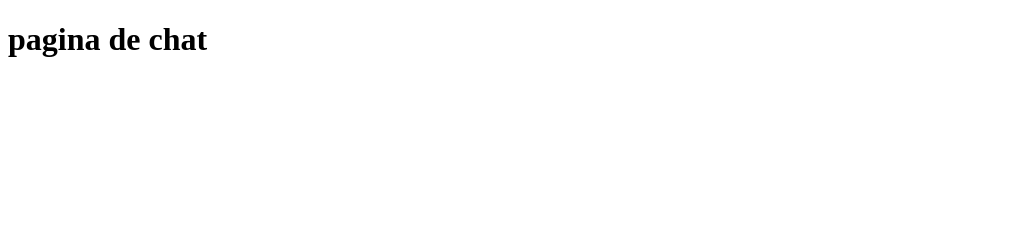
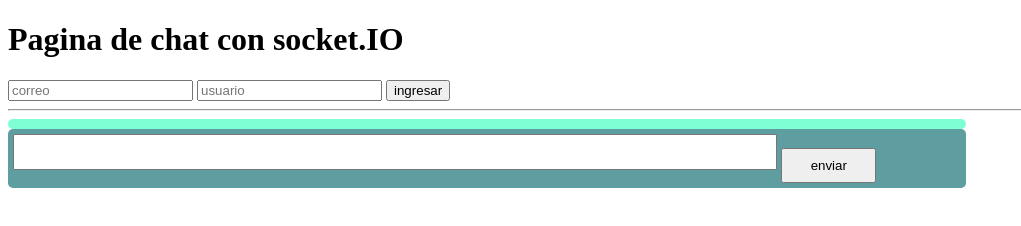
Before and after one commit to Arobles05/Interactive_chat_Socket.io, a website: page views/index.html in a window 1280 px wide. Shown: the whole page, without its empty margins (0-1021 px from the left). Drawn offline with nearby package versions, Linux system fonts and the light colour scheme; no server answers.

Commit message:
chat grupar con socket.IO terminado

```diff
--- a/views/index.html
+++ b/views/index.html
@@ -5,23 +5,103 @@
     <meta name="viewport" content="width=device-width, initial-scale=1.0">
     <meta http-equiv="X-UA-Compatible" content="ie=edge">
     <title>Titulo</title>
+    <style>
+    #contenedorMensaje {
+     background-color: aquamarine;
+     width: 75%;
+     height: 30%;
+     border-radius: 5px;
+     padding: 5px;
+    }
+    p{
+        border-radius: 10px;
+        background-color: #fff;
+        color: black;
+        width: 95%;
+        font-family: cursive;
+    }
+    strong {
+        margin: 12px;
+    }
+
+    #contenedorBtn{
+        background-color:cadetblue;
+     width: 75%;
+     height: 30%;
+     border-radius: 5px;
+     padding: 5px;
+    }
+    textarea {
+        resize: none;
+        width: 80%;
+        height: 35%;
+    }
+    #btnEnviar{
+        width: 10%;
+        height: 35px;
+    }
+    </style>
 </head>
 <body>
+    <h1>
+        Pagina de chat con socket.IO
+    </h1>
+    <form accept-charset="UTF-8">
+        <input type="text" name="correo" id="correo" placeholder="correo" value="" />
+        <input type="text" name="usuario"  id="usuario" placeholder="usuario" value=""/>
+        <input type="button" id=btnIngresar value="ingresar" onclick="logIn()" />
+    </form>
+
+<hr/>
+
+<div id="contenedorMensaje">
+
+</div>
+
+<div id="contenedorBtn">
+    <textarea id="textAreaMsj"></textarea>
+    <input type="button" id="btnEnviar" onclick="enviarMsj()" value="enviar" />
+</div>
     <script src="js/jquery-3.5.0.min.js"></script>
     <script src="/socket.io/socket.io.js"></script>
     <script>
         const socket = io.connect();
-        socket.emit('datos_usuario_enviados',{correo:'correo@gmail.com',usuario:'theBreaker'});
+
+        // 1 Escuchando mensaje del servidor
+        socket.on('nuevo_usuario',function(datos){
+            alert("Se ha conectado: "+datos.user);
+        });
+
+        //Atachando los mensajes del servidor
+
+        // 2 Escucnando mensajes desde el servidor
+        socket.on('ChattingMsj',function(datos){
+            //console.log(datos);
+           $("#contenedorMensaje").append("<p><strong>"+datos.usuario+": </strong>"+datos.mensaje+"</p>") ;
+        });
+
+        /// Fin bloque escucha
 
 
-        socket.on('nuevo_usuario',function(datos){
-            alert("nuevo usuario conectado: "+datos.user);
-        });
+
+        function logIn(){
+            var correo = $("#correo").val();
+            var usuario = $("#usuario").val();
+           //enviando loguin para el servidor
+            socket.emit('datos_usuario_enviados',{correo:correo,usuario:usuario});
+
+        }
+
+        function  enviarMsj(){
+            var msj = $("#textAreaMsj").val();
+            var usuario = $("#usuario").val();
+            //enviando mensaje del chat al servidor
+            socket.emit('mensaje_Enviado',{mensaje:msj,usuario:usuario});
+             $("#textAreaMsj").val() = string.empty;
+        }
 
     </script>
 
-    <h1>
-        pagina de chat
-    </h1>
+
 </body>
 </html>
```
Also changed, not shown: Socket/Server.js (+8 -0 lines).
